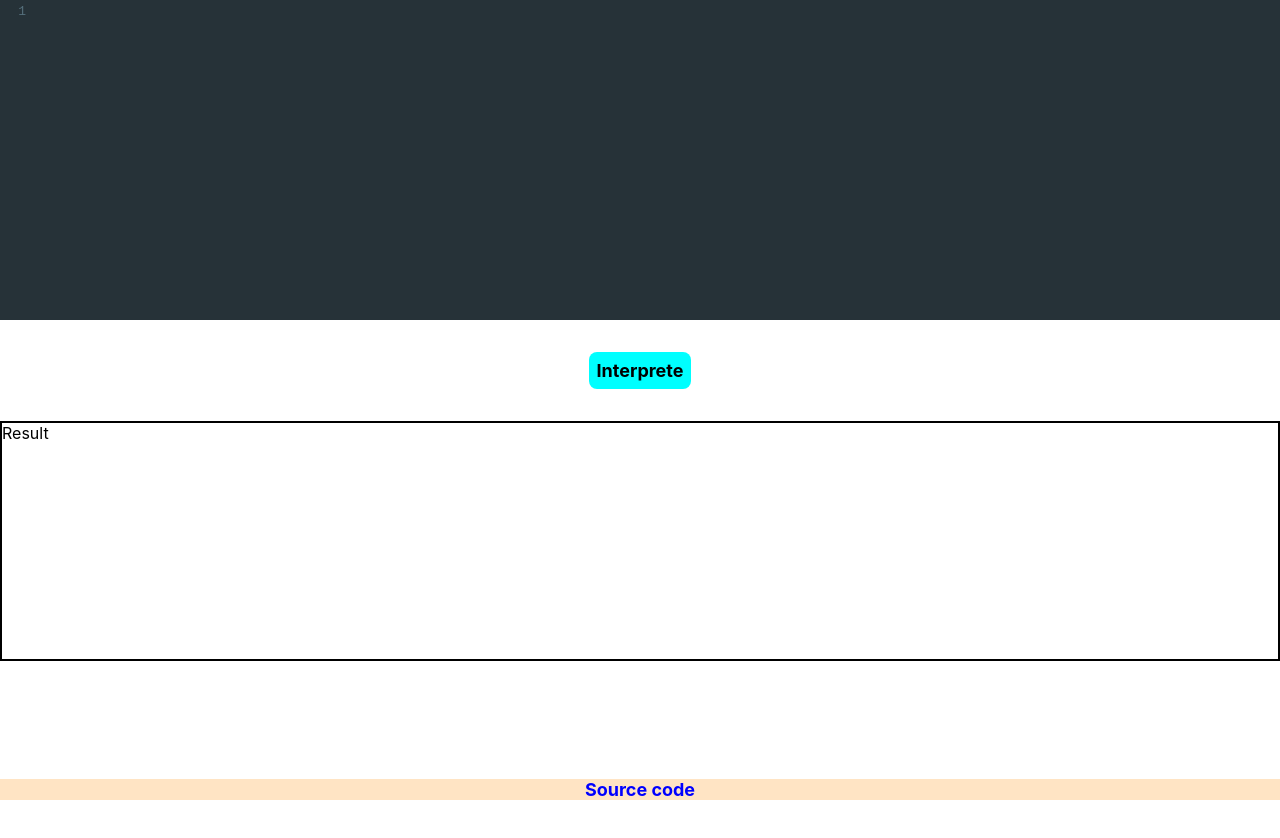
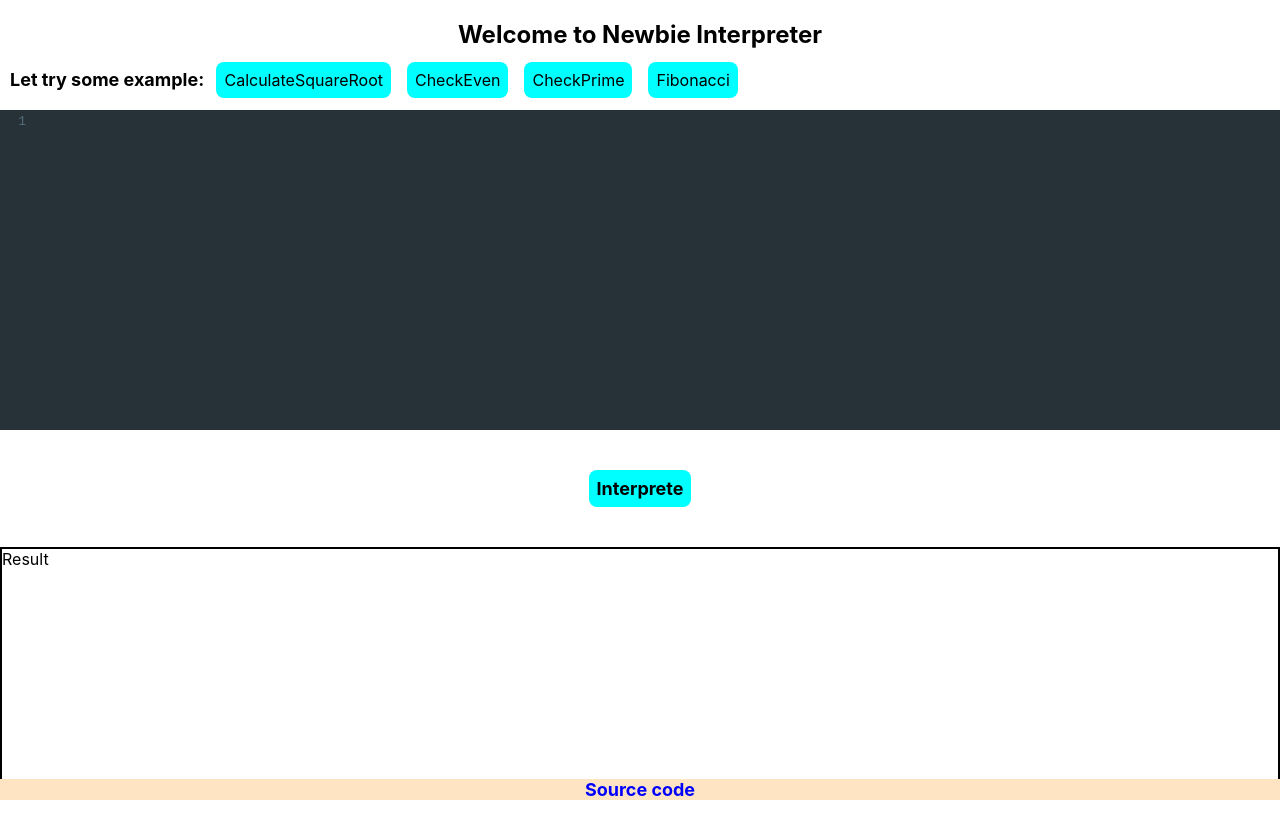
Before and after one commit to binhphanhai/newbie-interpreter, a Next.js app: page / in a window 1280 px wide. Shown: the top 838 px of the page. Before the commit the page ends 800 px from the top, so only its background shows below. Built offline with nearby package versions, Linux system fonts and the light colour scheme.

Commit message:
read examples and show for user to choose

```diff
--- a/component/editor.tsx
+++ b/component/editor.tsx
@@ -9,18 +9,17 @@ interface EditorProps {
 }
 
 const Editor: React.FC<EditorProps> = (props) => {
-  const [codeValue, setCodeValue] = useState("");
+  const { code, setCode } = props;
   return (
     <CodeMirror
-      value={codeValue}
+      value={code}
       options={{
         theme: "material",
         lineNumbers: true,
       }}
       onBeforeChange={(editor, data, value) => {
-        setCodeValue(value);
+        setCode(value);
       }}
-
     />
   );
 };
--- /dev/null
+++ b/component/exampleItem.tsx
@@ -0,0 +1,17 @@
+import React, { useState } from "react";
+
+interface ExampleItemProps {
+  name: string;
+  handleSelect: () => void;
+}
+
+const ExampleItem: React.FC<ExampleItemProps> = (props) => {
+  const { name, handleSelect } = props;
+  return (
+    <span className="button" onClick={handleSelect}>
+      {name}
+    </span>
+  );
+};
+
+export default ExampleItem;
--- a/component/resultPanel.tsx
+++ b/component/resultPanel.tsx
@@ -9,7 +9,7 @@ const ResultPanel: React.FC<ResultPanelProps> = (props) => {
   return (
     <div>
       <div className="button-container">
-        <span className="button">Interprete</span>
+        <span className="button title">Interprete</span>
       </div>
       <div className="result-zone">{result}</div>
     </div>
--- /dev/null
+++ b/helper/fileReader/index.ts
@@ -0,0 +1,14 @@
+import fs from "fs";
+import path from "path";
+
+export const readFiles = (dirname: string) => {
+  const filenames = fs.readdirSync(dirname);
+  const examples: { [prop: string]: string } = {};
+  filenames.forEach((filename) => {
+    const content = fs.readFileSync(dirname + filename).toString();
+    const filenameWithoutExtension = path.parse(filename).name;
+    examples[filenameWithoutExtension] = content;
+  });
+
+  return examples;
+};
--- a/pages/_app.tsx
+++ b/pages/_app.tsx
@@ -15,6 +15,7 @@ function MyApp({ Component, pageProps }: AppProps) {
       </main>
       <div className="footer">
         <a
+          className="title"
           rel="noreferrer"
           href="https://github.com/binhphanhai/newbie-interpreter"
           target="_blank"
--- a/pages/index.tsx
+++ b/pages/index.tsx
@@ -1,14 +1,28 @@
-import type { NextPage } from "next";
+import type { InferGetStaticPropsType, GetStaticProps } from "next";
 import { useState } from "react";
 import Editor from "../component/editor";
+import ExampleItem from "../component/exampleItem";
 import ResultPanel from "../component/resultPanel";
+import { readFiles } from "../helper/fileReader";
 
-const Home: NextPage = () => {
+const Home = ({ examples }: InferGetStaticPropsType<typeof getStaticProps>) => {
   const [code, setCode] = useState("");
-
+  console.log(code);
   return (
     <div>
-      <div></div>
+      <div>
+        <h2>Welcome to Newbie Interpreter</h2>
+        <div className="example-container">
+          <span className="title">Let try some example: </span>
+          {Object.keys(examples).map((itemKey) => (
+            <ExampleItem
+              key={itemKey}
+              name={itemKey}
+              handleSelect={() => setCode(examples[itemKey])}
+            />
+          ))}
+        </div>
+      </div>
       <div>
         <Editor code={code} setCode={setCode} />
       </div>
@@ -19,4 +33,14 @@ const Home: NextPage = () => {
   );
 };
 
+export const getStaticProps: GetStaticProps = async (context) => {
+  const examples = readFiles("examples/");
+
+  return {
+    props: {
+      examples,
+    },
+  };
+};
+
 export default Home;
--- a/styles/globals.css
+++ b/styles/globals.css
@@ -3,6 +3,7 @@ body {
   margin: 0;
   font-family: -apple-system, BlinkMacSystemFont, Segoe UI, Roboto, Oxygen,
     Ubuntu, Cantarell, Fira Sans, Droid Sans, Helvetica Neue, sans-serif;
+  overflow-y: scroll;
 }
 
 a {
@@ -12,6 +13,15 @@ a {
 
 * {
   box-sizing: border-box;
+}
+
+h2 {
+  text-align: center;
+}
+
+.title {
+  font-size: large;
+  font-weight: bold;
 }
 
 .footer {
@@ -25,13 +35,16 @@ a {
 }
 
 .footer > a {
-  font-size: large;
   color: blue;
-  font-weight: bold;
 }
 
 .CodeMirror {
   height: 40vh !important;
+}
+
+.example-container {
+  margin-left: 10px;
+  margin-bottom: 20px;
 }
 
 .button-container {
@@ -41,9 +54,9 @@ a {
 
 .button {
   background-color: aqua;
-  font-size: large;
-  font-weight: bold;
+
   cursor: pointer;
+  margin: 8px;
   padding: 8px;
   border-radius: 8px;
 }
@@ -55,6 +68,7 @@ a {
 
 .result-zone {
   margin-top: 32px;
+  margin-bottom: 100px;
   height: 30vh;
   overflow-y: scroll;
   border: 2px solid black;
```
